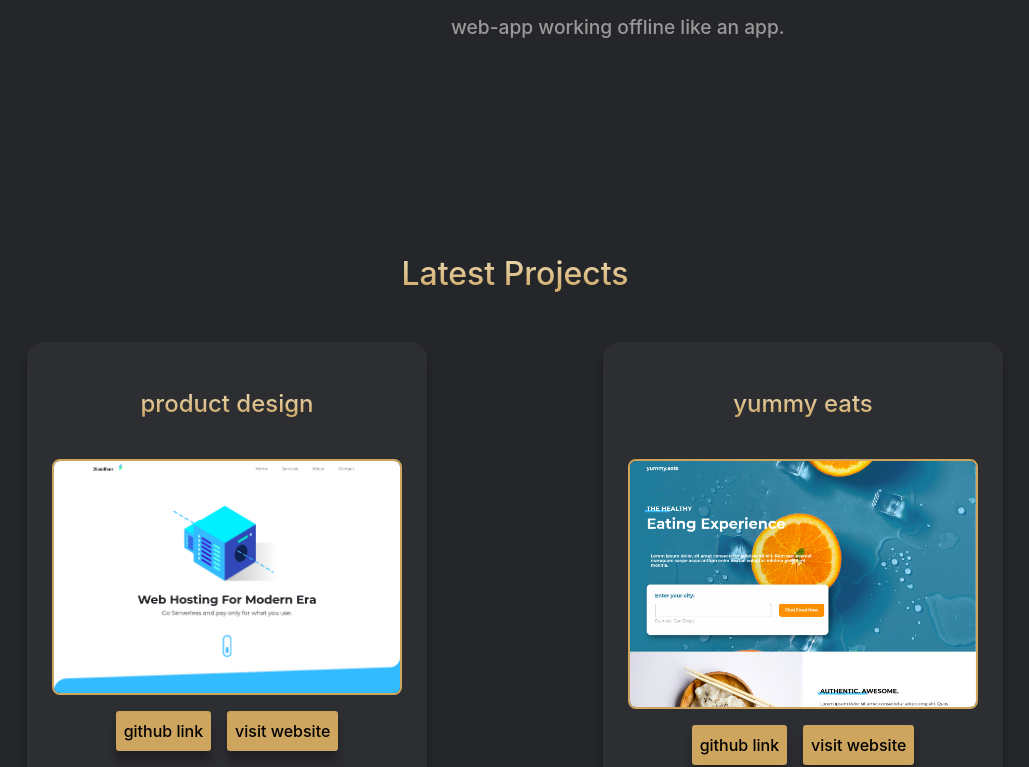
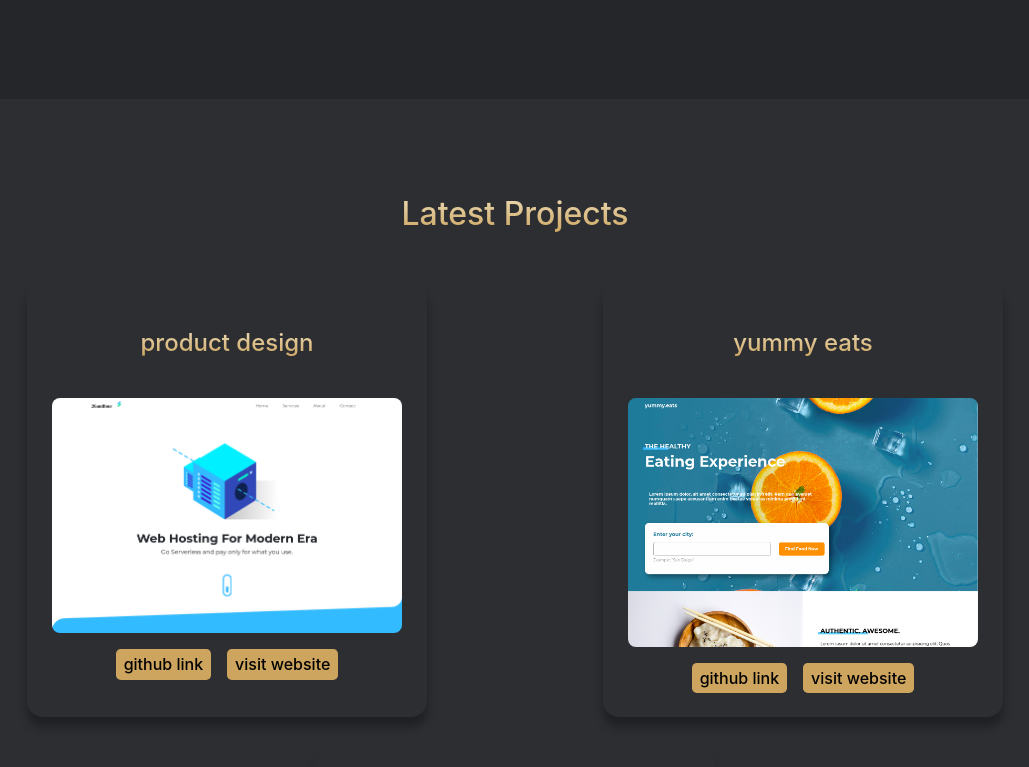
Before and after one commit to mwafy092/Mwafy-Landing-Page, a React (Create React App) app: page / in a window 1280 px wide. Shown: the part 1599-2366 px from the top of the page, without its empty margins (125-1154 px from the left). Built offline with nearby package versions, Linux system fonts and the light colour scheme.

Commit message:
site update 3

```diff
--- a/src/components/AboutBlock.jsx
+++ b/src/components/AboutBlock.jsx
@@ -25,7 +25,6 @@ function AboutBlock() {
                 ))}
             </div>
             <div className='intro'>
-                <h4>Nice to meet you</h4>
                 <h1>
                     Hello, This is Mustafa<span>Mwafy</span>
                 </h1>
--- a/src/components/Product.jsx
+++ b/src/components/Product.jsx
@@ -5,10 +5,10 @@ function Product({ name, image, link, git }) {
         <div className='product animate1'>
             <h2>{name}</h2>
             <img src={image} alt='' />
-            <a href={git} target='_blank'>
+            <a href={git} target='_blank' style={{ textDecoration: 'none' }}>
                 Github Link
             </a>
-            <a href={link} target='_blank'>
+            <a href={link} target='_blank' style={{ textDecoration: 'none' }}>
                 visit website
             </a>
         </div>
--- a/src/styles/Product.scss
+++ b/src/styles/Product.scss
@@ -9,6 +9,7 @@
     margin: 1rem;
     &:hover {
         box-shadow: none;
+        border: 2px solid #25262a;
     }
     h2 {
         font-size: 1.5rem;
@@ -17,7 +18,6 @@
     img {
         width: 350px;
         border-radius: 0.5rem;
-        border: 2px solid #cda55f;
         margin: 0.5rem;
     }
     a {
@@ -26,9 +26,8 @@
         margin: 0.5rem;
         background-color: #cda55f;
         color: #000;
-        padding: 0.5rem;
-        border-radius: 0.2rem;
-        box-shadow: 0 10px 10px rgba($color: #000000, $alpha: 0.3);
+        padding: 0.2rem 0.5rem;
+        border-radius: 0.3rem;
         text-decoration: none;
         font-weight: 500;
         transition: all 0.3s ease-in-out;
--- a/src/styles/ProjectsBlock.scss
+++ b/src/styles/ProjectsBlock.scss
@@ -1,6 +1,7 @@
 .works {
     width: 100vw;
-    background-color: #25262a;
+    // background-color: #25262a;
+    background-color: #2d2e32;
 
     padding: 4rem;
     h2 {
```
